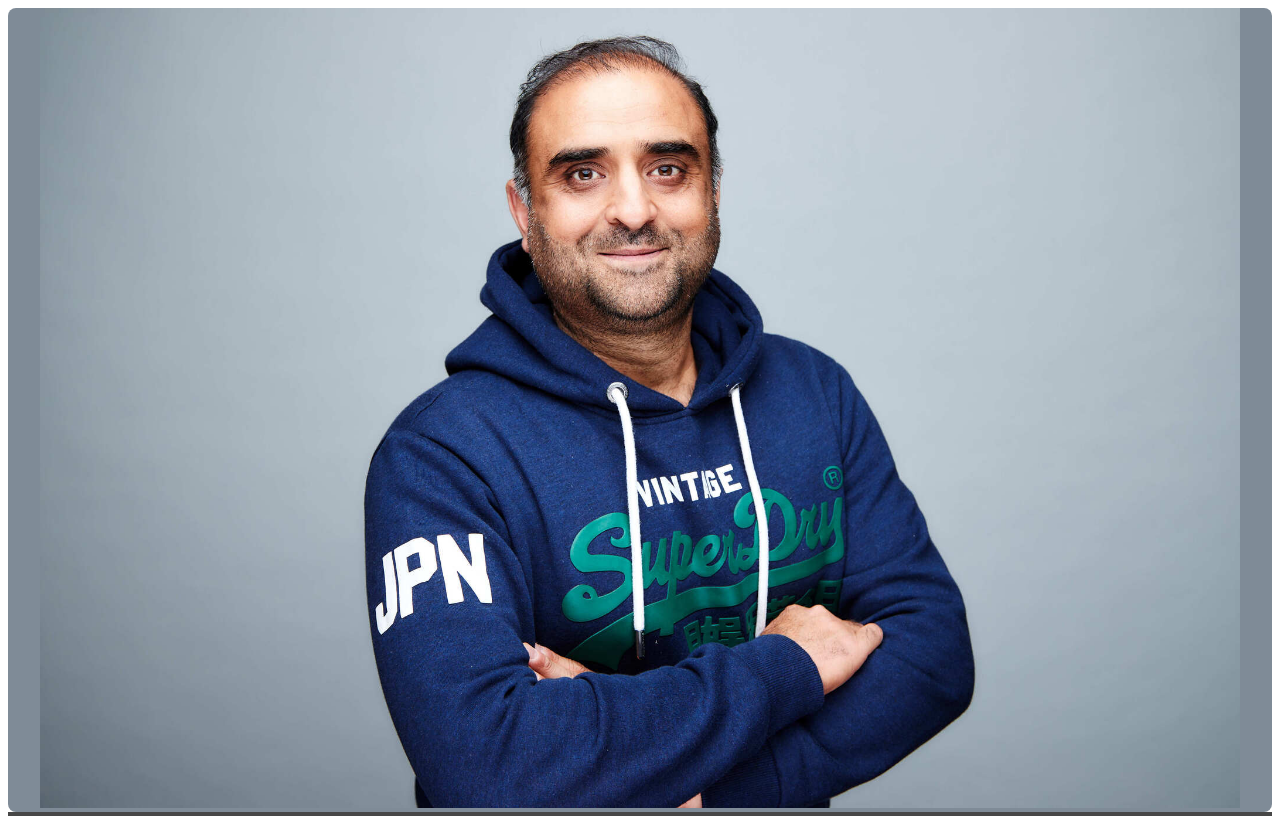
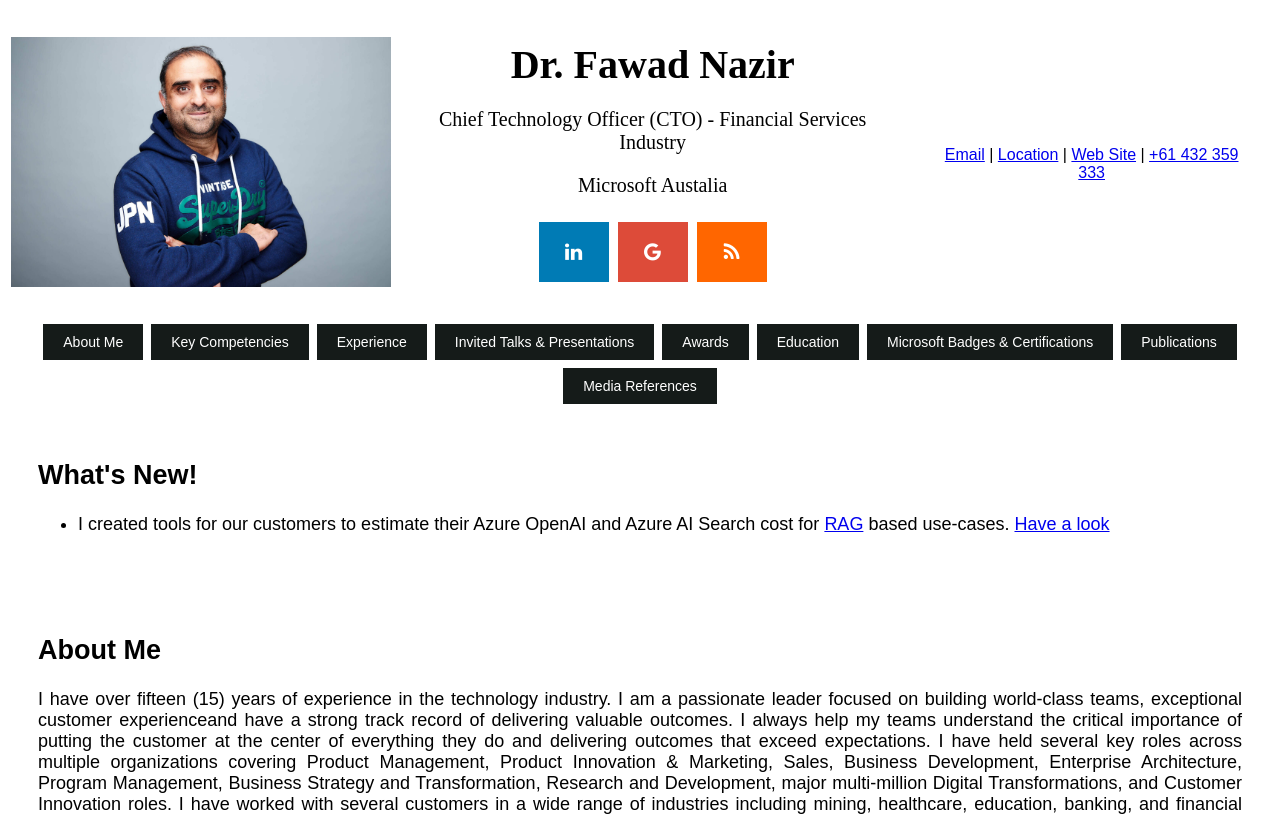
Before and after one commit to fawadnazir/fawadnazir.github.io, a plain HTML site: page index.html in a window 1280 px wide. Shown: the top 816 px of the page. Drawn offline with Linux system fonts and the light colour scheme.

Commit message:
Update style.css for improved layout and design

```diff
--- a/index.html
+++ b/index.html
@@ -4,9 +4,14 @@
 <link rel="stylesheet" href="style.css">
 </head>
 <body>
+    <table>
+        <tr>
+            <td>
                 <div class="titleimage">
-        <img src="https://fawadnazir.github.io/images/Fawad%20nazir_23-10-04_2174.jpg" width="1200" height="800"/>
+                    <img src="https://fawadnazir.github.io/images/Fawad%20nazir_23-10-04_2174.jpg" width="380" height="250"/>
                 </div>
+            </td>
+            <td>
                 <div class="header">
                     <h1>Dr. Fawad Nazir</h1>
                     <p>Chief Technology Officer (CTO) - Financial Services Industry</p>
@@ -32,11 +37,16 @@
                     <!-- <a href="#" class="fa fa-yahoo"></a> -->
                     <!-- <a href="#" class="fa fa-reddit"></a> -->
                     <a href="https://randomusefulnotes.blogspot.com/" class="fa fa-rss"></a>
-        <br>
+                </div>
+            </td>
+            <td>
                 <div class="p1">
                     <a href="mailto:fawad.nazir@microsoft.com">Email</a> | <a href="https://maps.app.goo.gl/wb63RRzaud2v2LVj9">Location</a> | <a href="https://fawadnazir.github.io/">Web Site</a>  | <a href="tel:+61432359333">+61 432 359 333</a>
                 </div>
-    </div>
+            </td>
+        </tr>
+    </table>
+
     <div class="buttontitle">
         <button class="button button1" onclick="location.href='#aboutMe'">About Me</button>
         <button class="button button1" onclick="location.href='#KeyCompetencies'">Key Competencies</button>
@@ -50,9 +60,17 @@
 
     </div>
 
+    <!-- Start What's New! -->
+    <div class="description"><h2>What's New!</h2>
+        <ul>
+            <li>I created tools for our customers to estimate their Azure OpenAI and Azure AI Search cost for <a href="https://learn.microsoft.com/en-us/azure/search/retrieval-augmented-generation-overview">RAG</a> based use-cases. <a href="https://github.com/fawadnazir/AzurePricingModels">Have a look</a></li>
+        </ul>
+    </div>
+    <!-- End What's New! -->
+
 
     <!-- Start About Me -->
-    <div id="aboutMe" class="description"><h1>About Me</h1>
+    <div id="aboutMe" class="description"><h2>About Me</h2>
     <p>I have over fifteen (15) years of experience in the technology industry. I am a passionate leader focused on
         building world-class teams, exceptional customer experienceand have a strong track record of delivering
         valuable outcomes. I always help my teams understand the critical importance of putting the customer at
@@ -84,7 +102,7 @@
     <!-- End About Me -->
 
     <!-- Start Key Competencies -->
-    <div id="KeyCompetencies" class="description"><h1>Key Competencies</h1>
+    <div id="KeyCompetencies" class="description"><h2>Key Competencies</h2>
         <br><br>
         <table>
           <tr>
@@ -108,7 +126,7 @@
     <!-- End Key Competencies -->
 
     <!-- Start Key Competencies -->
-    <div id="KeyCompetencies" class="description"><h1>Key Competencies</h1>
+    <div id="KeyCompetencies" class="description"><h2>Key Competencies</h2>
         <br><br>
         <table>
           <tr>
--- a/style.css
+++ b/style.css
@@ -1,14 +1,14 @@
 .description {
-    border: 1px solid black;
+    border: none;
     padding: 30px;
     font-size: large;
     font-family: Arial, Helvetica, sans-serif;
     text-align: justify;
 }
 .titleimage {
-    border-radius: 8px;
+    border-radius: 20px;
     text-align: center;
-    background: #7F8B97;
+    /*background: #7F8B97;*/
 }
 .p1 {
     padding: 30px;
@@ -16,7 +16,6 @@
 }
 .buttontitle{
     text-align: center;
-    background: #a6a6a7;
 }
 .footer{
     text-align: center;
@@ -32,8 +31,8 @@ h4{
 .header {
     padding: 30px;
     text-align: center;
-    background: #474747;
-    color: rgb(255, 255, 255);
+    /*background: #474747;
+    color: rgb(255, 255, 255);*/
     font-size: 20px;
 }
 .fa {
@@ -157,17 +156,17 @@ h4{
 .button {
     border: none;
     color: white;
-    padding: 15px 32px;
+    padding: 10px 20px;
     text-align: center;
     text-decoration: none;
     display: inline-block;
-    font-size: 16px;
+    font-size: 14px;
     margin: 4px 2px;
     cursor: pointer;
 }
 .button1 {background-color: #151b19;} /* Green */
 .button2 {background-color: #008CBA;} /* Blue */
-
+/*
 a:link {
     color: white;
     text-decoration: none;
@@ -179,6 +178,7 @@ a:visited {
     text-decoration: none;
     text-decoration-line: underline;
 }
+*/
 br {
     display: block;
     margin: 10px 0;
```
Lines whose indentation alone changed are shown as unchanged.
